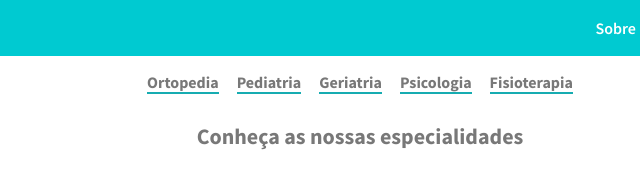
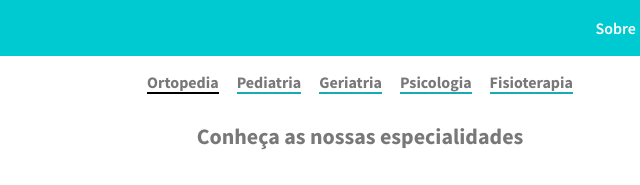
Before and after one commit to guigvd/clinica-responsivo, a plain HTML site: page especialidades.html in a window 1280 px wide. In both pictures the pointer is over the item "Ortopedia". Shown: the top 185 px of the page, 280-920 px from the left. Drawn offline with Linux system fonts and the light colour scheme.

Commit message:
Update style.css

```diff
--- a/style.css
+++ b/style.css
@@ -329,6 +329,10 @@ a{
     font-weight: 650;
 }
 
+.menu-nav li:hover{
+    border-bottom: 2px solid black;
+}
+
 .h1-espec{
     color: rgb(120, 120, 120);
     text-align: center;
```
